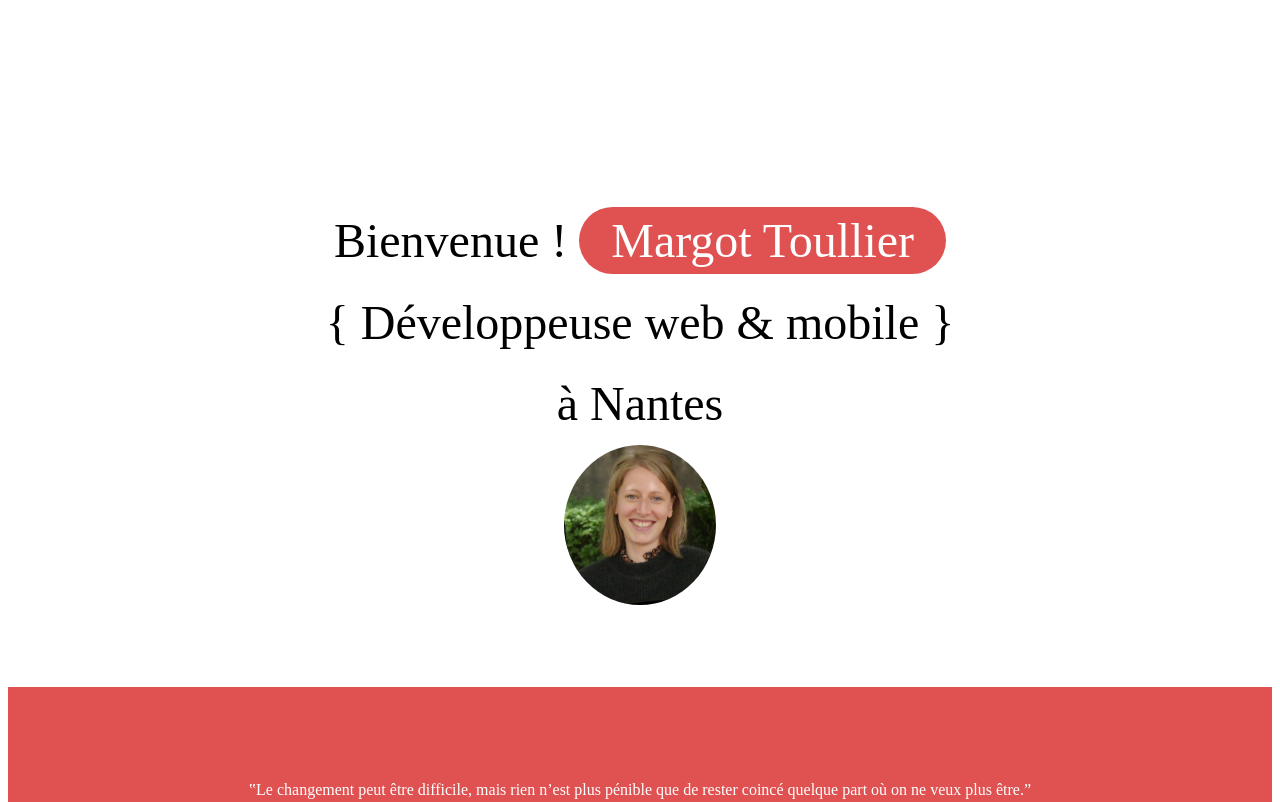
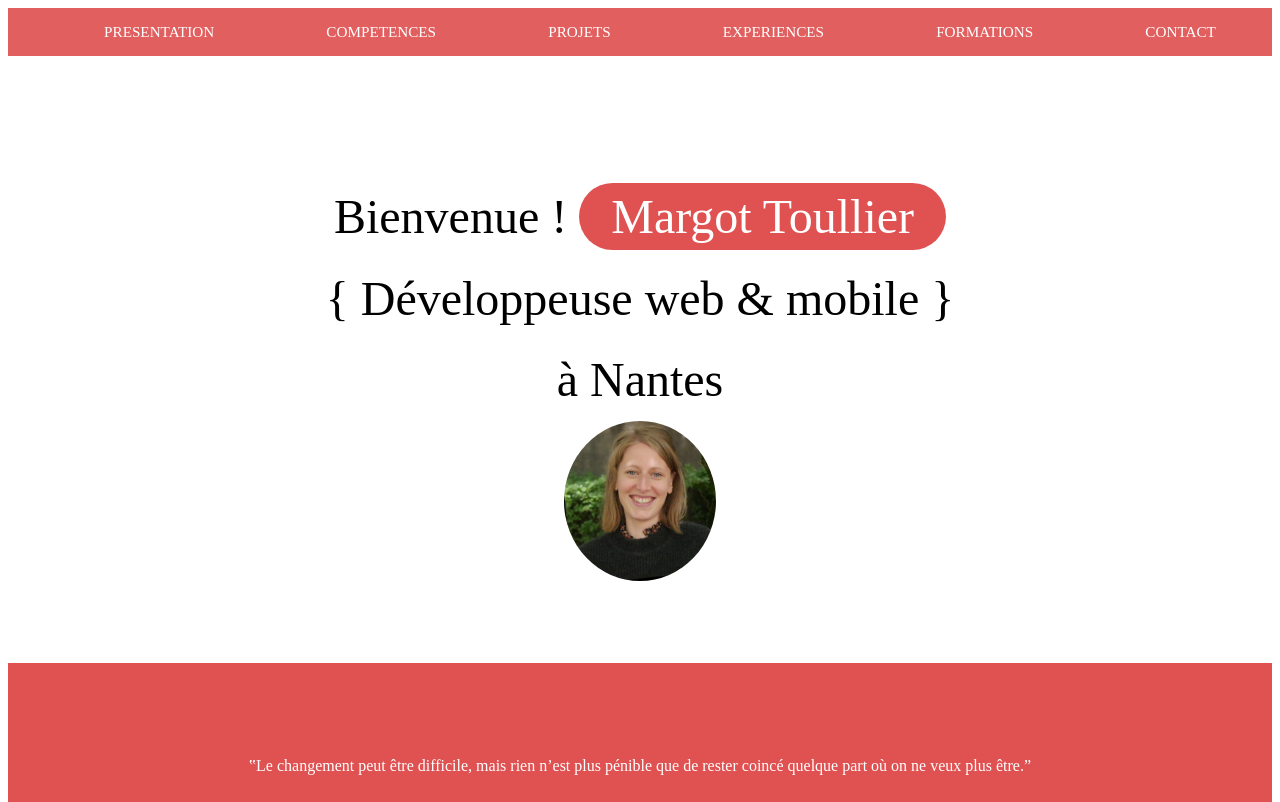
Before and after one commit to MargotToullier/portfolio-html, a plain HTML site: page index.html in a window 1280 px wide. Shown: the top 802 px of the page. Drawn offline with Linux system fonts and the light colour scheme; a web font is replaced by a local one.

Commit message:
nav + modifs après une relecture par un tiers

```diff
--- a/index.html
+++ b/index.html
@@ -18,6 +18,20 @@
   </head>
 
     <!-- Introduction -->
+    <div class="container-nav">
+      <div class="nav">
+        <nav>
+          <ul>
+            <li><a href="#presentation">PRESENTATION</a></li>
+            <li><a href="#competences">COMPETENCES</a></li>
+            <li><a href="#projets">PROJETS</a></li>
+            <li><a href="#experiences">EXPERIENCES</a></li>
+            <li><a href="#formations">FORMATIONS</a></li>
+            <li><a href="#contact">CONTACT</a></li>
+          </ul>
+        </nav>
+    </div>
+    </div>
     <div class="front-content">
       <div>
         <h1>Bienvenue ! <span>Margot Toullier</span><br>{ Développeuse web & mobile } <br> à Nantes</h1>
@@ -28,7 +42,7 @@
 
 
     <!-- A propos -->
-      <div class="about">
+      <div class="about" id="presentation">
 
 
 
@@ -46,7 +60,7 @@
           Désormais, grâce à ma formation intensive à la <strong>Wild Code School</strong>, je peux également traduire en language informatique ce que vous souhaitez. </p>
 
 
-          <p class="stage">Je suis actuellement en recherche active de <strong>stage</strong> qui débutera le 1er août 2021. Prenez contact avec moi pour en discuter !</p>
+          <p class="stage">Je suis actuellement en recherche active de <strong>stage</strong> qui débutera le 2 août 2021. Prenez contact avec moi pour en discuter !</p>
           <p class="contact">Mon profil vous intéresse ? <span><a href="mailto:margot@toullier.fr">margot@toullier.fr</a></span></p>
           <a href="https://www.linkedin.com/in/margot-toullier/" target="_blank"><img class="social-icons" src="./assets/linkedin (1).png" alt="Logo linkedin"></img></a>
           <a href="https://github.com/MargotToullier" target="_blank" ><img src="./assets/languages/github.png" alt="Logo github" class="social-icons"></img></a>
@@ -58,27 +72,15 @@
 
       </div>
 
-      <!--
-       <nav>
-        <ul>
-          <div class="container">
-          <li class="nav">Compétences</li>
-          <li class="nav">Projets</li>
-          <li class="nav">Expériences</li>
-          <li class="nav">Formations</li>
-          <li class="nav">Contact</li>
-          </div>
-        </ul>
-      </nav>
-      -->
 
-    <!-- Languages -->
+
+    <!--Languages -->
 
       <div class="languages">
 
         <div class="container-fluid">
 
-          <h2 class="title">Mes compétences</h2>
+          <h2 class="title" id="competences">Mes compétences</h2>
 
           <div class="logo">
             <img src="./assets/languages/css.svg" alt="logo css" title="CSS"/>
@@ -99,7 +101,7 @@
       <div class="projects">
 
         <div class="container-fluid">
-          <h2 class="title">Mes projets</h2>
+          <h2 class="title" id="projets">Mes projets</h2>
             <div class="container">
 
               <div>
@@ -118,7 +120,7 @@
                   <div class="projet2">
                     <a target="_blank" href="https://magnoliainnantes.netlify.app/">
                     <h3>Magnolia in Nantes</h3>
-                    <p>Ce projet a été réalisé à 5 en 1 mois. Création d'une application 100% react qui permet de se balader dans les parcs nantais à la découverte des magnolias !</p>
+                    <p>Ce projet a été réalisé à 5 pendant 1 mois. Création d'une application 100% react qui permet de se balader dans les parcs nantais à la découverte des magnolias !</p>
                     <p class="project-language">REACT, CSS, API, METHODE AGILE, SPRINT</p>
                     </a>
                   </div>
@@ -159,15 +161,15 @@
 
       <div class="experiences">
         <div class="container-fluid">
-          <h2 class="title">Mes expériences</h2>
+          <h2 class="title" id="experiences">Mes expériences</h2>
 
               <div class="experience1">
                 <h4>CCA Group | Technicienne d'étude clinique | 2016-2021</h4>
 
                 <p>Grâce à ma rigueur et mon envie d'apprendre permanente, j'ai également pu, en plus de mon poste:
                   <ul>
-                    <li>Développer un site web de gestion d'étude :<br>&raquo; animation des réunions de projet <br>&raquo; validation du cahier des charges <br>&raquo; réalisation des tests techniques<br>&raquo; rédaction des procédures<br>&raquo; référencement de l’avancé du projet dans le système qualité<br>&raquo; animation du support technique<br>&raquo; réflexion permanente sur les évolutions de développement</li><br>
-                    <li>M'occuper de la communication : <br>&raquo; proposition, rédaction et animation des réseaux sociaux pour recruter des volontaires <br>&raquo; création de flyers en respectant l’identité visuelle et la charte graphique de l’entreprise <br>&raquo; statistiques et compte rendu mensuel sur les résultats des moyens utilisés <br>&raquo; recherche permanente de nouvelles idées</li><br>
+                    <li>Développer un site web de gestion d'étude :<br>&raquo; animation des <strong>réunions de projet</strong>, <br>&raquo; validation du <strong>cahier des charges</strong>, <br>&raquo; réalisation des <strong>tests techniques</strong>, <br>&raquo; rédaction des <strong>procédures</strong>,<br>&raquo; référencement de l’avancé du projet dans le <strong>système qualité</strong>,<br>&raquo; animation du <strong>support technique</strong>,<br>&raquo; réflexion permanente sur les <strong>évolutions</strong> de développement.</li><br>
+                    <li>M'occuper de la communication : <br>&raquo; proposition, rédaction et animation des réseaux sociaux pour recruter des volontaires, <br>&raquo; création de flyers en respectant l’identité visuelle et la charte graphique de l’entreprise, <br>&raquo; statistiques et compte rendu mensuel sur les résultats des moyens utilisés, <br>&raquo; recherche permanente de nouvelles idées.</li><br>
                     <li>Être référente du parc informatique (constat et réparation des problèmes serveurs avec le responsable informatique non présent sur site).</li>
                   </ul>
                 </p>
@@ -197,9 +199,9 @@
 
       <div class="formations">
         <div class="container-fluid">
-          <h2 class="title">Mes formations</h2>
+          <h2 class="title" id="formations">Mes formations</h2>
             <div class="formation">
-              <h4>Développeur Web Javascript/React | Mars 2021</h4>
+              <h4>Développeur Web Javascript/React à la Wild Code School | 5 mois</h4>
                 <p>HTML5 / CSS3 / JavaScript (ES6) / React / NodeJS / MySQL</p>
               <h4>BTS Bioanalyse et contrôle | 2012</h4>
               <h4>BAC STL - Option biochimie/génie biologique | 2010</h4>
@@ -212,7 +214,7 @@
     <!-- FOOTER -->
       <div class="footer">
         <!-- SOCIAL ICONS -->
-        <div class="contact">
+        <div class="contact" id="contact">
           <a href="https://www.linkedin.com/in/margot-toullier/" target="_blank"><img class="social-icons" src="./assets/linkedin.png" alt="Logo linkedin"></img></a>
           <a href="https://github.com/MargotToullier" target="_blank" ><img src="./assets/languages/github.png" alt="Logo github" class="social-icons"></img></a>
           <a href="mailto:margot@toullier.fr" target="_blank"><img class="social-icons" src="./assets/email.png" alt="logo mail"></img></a>
--- a/style.css
+++ b/style.css
@@ -54,7 +54,7 @@ h6 {
 }
 
 p, li {
-  font-size: 1.8rem;
+  font-size: 1.9rem;
 }
 
 /** 3. Hero
@@ -69,13 +69,11 @@ p, li {
 /** 4. Hero --> Front Content
 *******************************************************************/
 
-
-
 .front-content {
 
   left: 0;
   width: 100%;
-  margin: 25vh 0 10vh 0;
+  margin: 15vh 0 10vh 0;
   padding: 0;
 
   text-align: center;
@@ -198,24 +196,27 @@ p, li {
 /** Page --> Navigation
 *******************************************************************/
 
-/*.nav {
-  list-style: none;
+.container-nav{
+  background-color: #e05151ea;
+  text-align: center;
+}
+
+.container-nav ul {
   display: flex;
   flex-direction: row;
   justify-content: space-around;
-  font-size: 30px;
-  border: #e05151 solid;
-  border-radius: 5px;
-  ba
-
 }
 
-.container {
-  display: flex;
-
+.container-nav li {
+  padding:15px;
+  list-style: none;
+  color: white;
 }
 
-*/
+.container-nav a:hover {
+  color:black;
+  text-decoration:none;
+  }
 
 
 /** Page --> Languages
@@ -319,7 +320,7 @@ p, li {
 
 .projet4 {
   background-image: url(./assets/fabrique.jpg);
-  background-size: 20em;
+  background-size: 17em;
   -webkit-transition: .3s ease-in-out;
 	transition: .3s ease-in-out;
   box-shadow: 0 1px 5px 1px rgb(0 0 0 / 30%);
@@ -332,8 +333,9 @@ p, li {
 }
 
 .no-link {
-  color: white;
+  color: black;
 }
+
 a:link {
   text-decoration: none;
 }
@@ -456,8 +458,5 @@ a:link {
 
 @media (min-width: 688px) {
 
-  html {
-    font-size: 8px !important;
 
-  }
 }
```
Also changed, not shown: assets/fabrique.jpg, assets/fabriqueBis.jpg (added), 1 other file.
